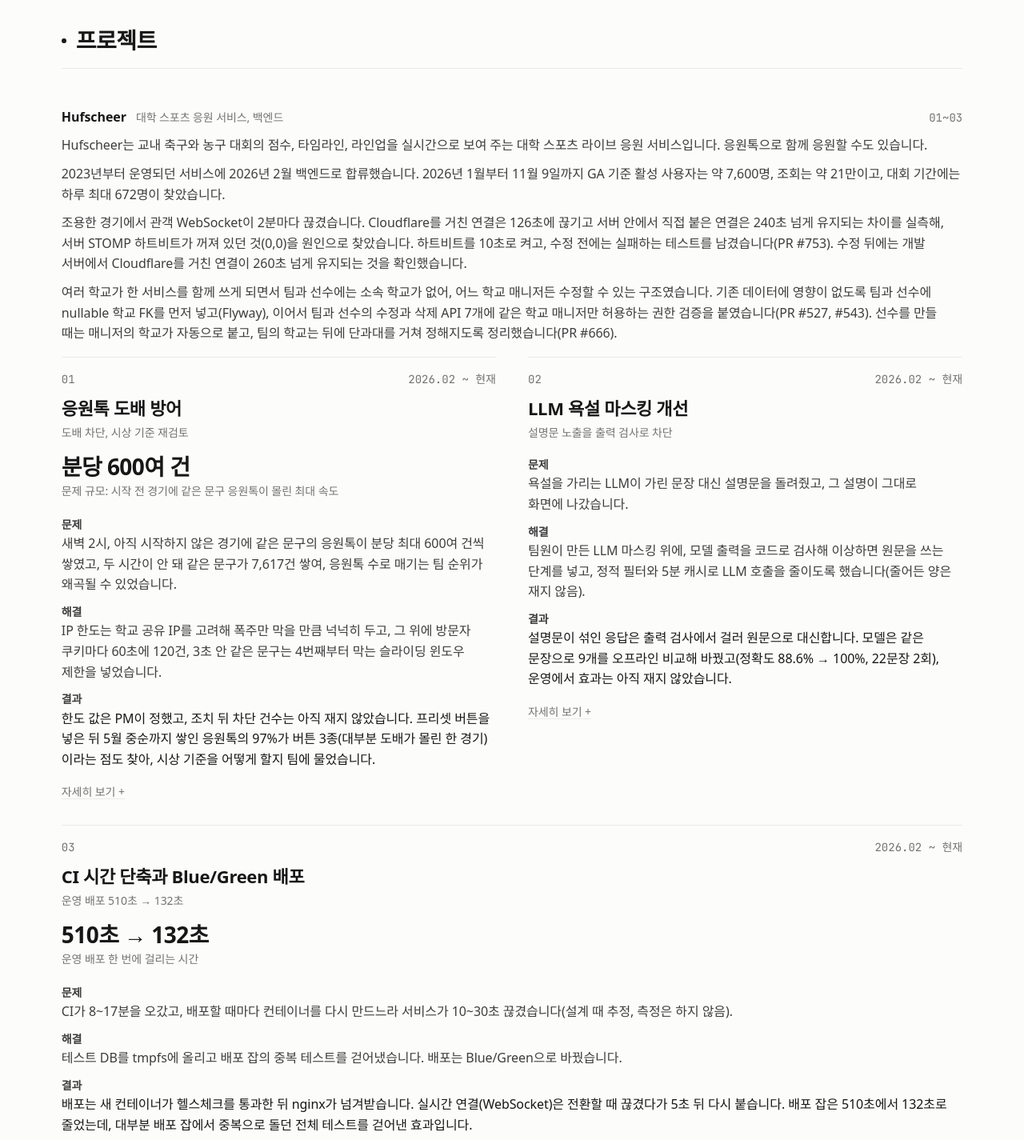
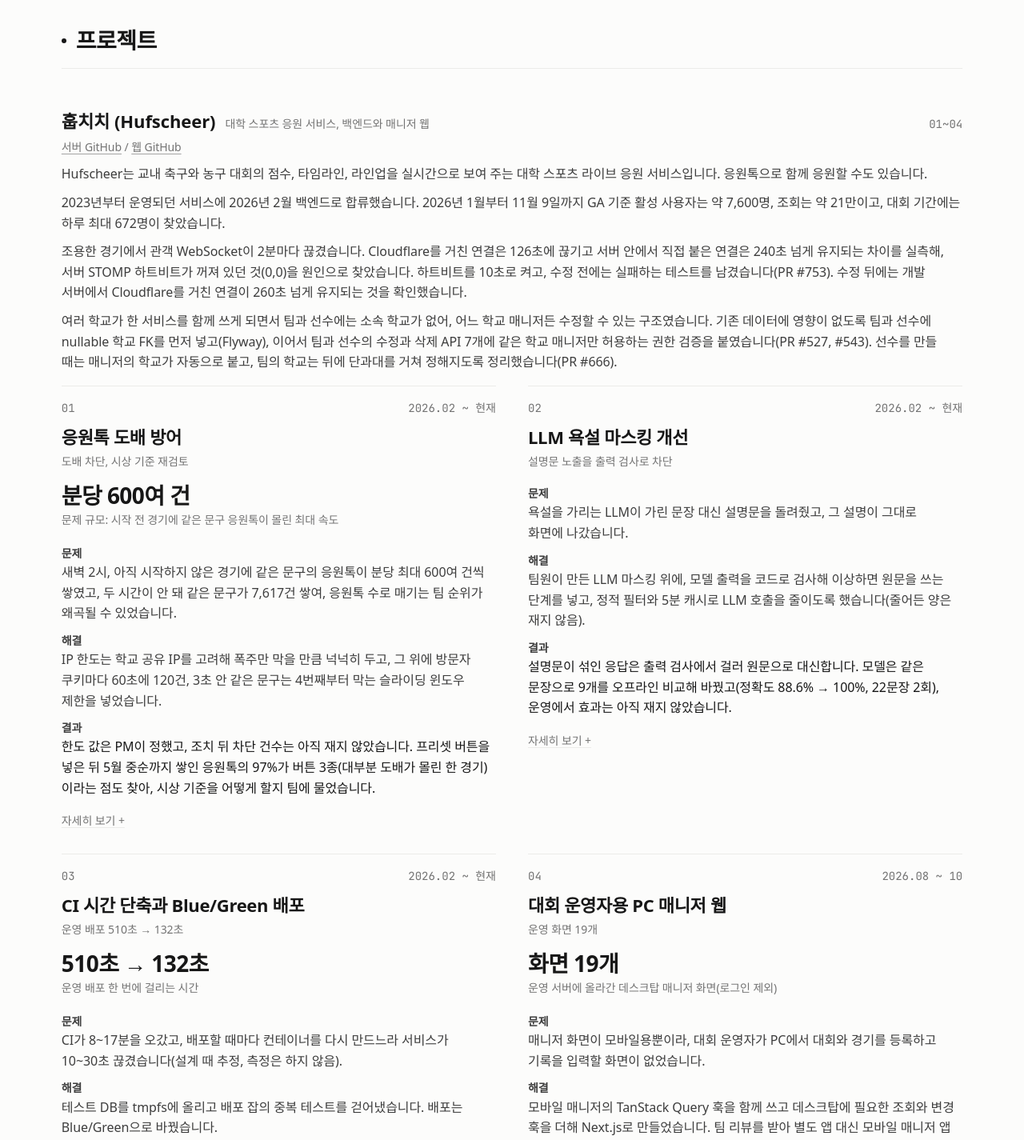
Before and after one commit to TAEW00KIM/TAEW00KIM.github.io, a React (Vite) app: page / in a window 1280 px wide. Shown: the part 1300-2725 px from the top of the page at 80% size. Built offline with nearby package versions, Linux system fonts and the light colour scheme; a web font is replaced by a local one.

Commit message:
훕치치 묶음: 이름 키우고 한글 이름과 저장소 링크, 04 PC 매니저 웹 카드 추가

```diff
--- a/src/components/Projects.tsx
+++ b/src/components/Projects.tsx
@@ -220,6 +220,16 @@ export default function Projects() {
             {g.note && <span className="gnote">{g.note}</span>}
             <span className="grange mono">{range(g.ids.filter((id) => byId.has(id)).map(numOf))}</span>
           </p>
+          {g.links && (
+            <p className="glinks">
+              {g.links.map((l, i) => (
+                <span key={l.href}>
+                  {i > 0 && " / "}
+                  <a href={l.href} target="_blank" rel="noopener noreferrer">{l.label}</a>
+                </span>
+              ))}
+            </p>
+          )}
           {g.about && (
             <div className="gabout">
               {g.about.map((t) => (
--- a/src/data.en.ts
+++ b/src/data.en.ts
@@ -117,6 +117,7 @@ export const experience: { tabs: ExpTab[] } = {
 };
 
 const hufscheerRepo = { label: "GitHub", href: "https://github.com/hufscheer/spectator-server" };
+const hufscheerWebRepo = { label: "GitHub (web)", href: "https://github.com/hufscheer/web" };
 
 const hufscheerOverview = [
   "Hufscheer is a live cheering service for university sports. It shows scores, timelines, and lineups for on-campus soccer and basketball tournaments in real time. Users can also cheer together through cheer chat messages.",
@@ -245,6 +246,41 @@ export const projects: Project[] = [
         heading: "Measurements",
         paras: [
           "Test DB time went from 101 to 632 seconds down to 54 seconds (2 runs per setup in CI).",
+        ],
+      },
+    ],
+  },
+  {
+    id: "manager-desktop",
+    title: "Desktop Manager Web for Tournament Organizers",
+    org: "Hufscheer, frontend", period: "2026.08 ~ 10",
+    summary: "The manager screens were mobile only, so tournament organizers had nothing to use on a PC. I built a desktop manager on the same server and the same TanStack Query hooks as the mobile manager and shipped 19 screens to production.",
+    stat: { value: "19 screens", label: "desktop manager screens on the production server (excluding login)" },
+    key: "19 production screens",
+    problem: "The manager screens were mobile only, so organizers had no PC screen for registering tournaments and matches or entering records.",
+    solution: "I built it with Next.js, sharing the mobile manager's TanStack Query hooks and adding the query and mutation hooks the desktop needed. After team review, I merged it into the mobile manager app as a separate route instead of a separate app.",
+    result: "I built 19 screens now on the production server, including tournament creation, brackets, match record entry, and player and team management, and confirmed after the merge that 26 mobile screens were unchanged.",
+    bullets: [
+      "Built the PC manager on the same server and TanStack Query hooks as the mobile manager",
+      "Merged a separate app and API package into one app's /desktop route after review, splitting the two layouts' CSS with route groups",
+      "Found substituted players staying on the record sheet and made the related lists refetch after writes",
+    ],
+    tags: ["Next.js", "React", "TypeScript", "TanStack Query"],
+    links: [hufscheerWebRepo],
+    sections: [
+      {
+        heading: "Decisions and reasoning",
+        paras: [
+          "The school-wide match list was cut off when fetched as one page, so it follows the cursor to the end.",
+          "At first I split the API layer into a shared package with a separate app. Review said a separate app and package hurt maintainability and cohesion, so I merged it into the /desktop route of the mobile manager app (PR #612), splitting the root layout into mobile and desktop route groups so the two screens' CSS would not mix.",
+          "After the merge I compared 26 mobile screens at 375px with the previous version, down to element position, size, font, and color, and found no changes.",
+          "Substitutions, record deletions, and position changes did not refetch the playing lineup, so a substituted player stayed on the record sheet. I made writes invalidate the list keys they change. While applying PM feedback I also fixed 5 bugs, such as a date input that did not change the start time.",
+        ],
+      },
+      {
+        heading: "Limits",
+        paras: [
+          "I confirmed it is deployed to the production server; I have not measured how much organizers actually use it. A teammate opened the first PR that brought it into the production branch.",
         ],
       },
     ],
@@ -536,7 +572,7 @@ export const highlights: Highlight[] = [
 ];
 
 export const projectGroups: ProjectGroup[] = [
-  { id: "hufscheer", name: "Hufscheer", note: "live cheering service for university sports, backend", about: hufscheerOverview, ids: ["cheer-spam", "llm-masking", "ci-deploy"] },
+  { id: "hufscheer", name: "Hufscheer", note: "live cheering service for university sports, backend and manager web", about: hufscheerOverview, links: [{ label: "Server on GitHub", href: "https://github.com/hufscheer/spectator-server" }, { label: "Web on GitHub", href: "https://github.com/hufscheer/web" }], ids: ["cheer-spam", "llm-masking", "ci-deploy", "manager-desktop"] },
   { name: "Vling", note: "Buzz & Beyond internship, frontend", ids: ["vling-search", "vling-perf"] },
   { name: "AI Work Environment", note: "personal", ids: ["history-mcp", "agent-env"] },
   { name: "Side Projects", ids: ["loci", "pinta"], showOrg: true },
--- a/src/data.ts
+++ b/src/data.ts
@@ -155,6 +155,7 @@ export type Project = {
 };
 
 const hufscheerRepo = { label: "GitHub", href: "https://github.com/hufscheer/spectator-server" };
+const hufscheerWebRepo = { label: "GitHub (웹)", href: "https://github.com/hufscheer/web" };
 
 const hufscheerOverview = [
   "Hufscheer는 교내 축구와 농구 대회의 점수, 타임라인, 라인업을 실시간으로 보여 주는 대학 스포츠 라이브 응원 서비스입니다. 응원톡으로 함께 응원할 수도 있습니다.",
@@ -283,6 +284,41 @@ export const projects: Project[] = [
         heading: "측정",
         paras: [
           "테스트 DB 시간은 101~632초에서 54초로 줄었습니다(CI에서 조합마다 2회 측정).",
+        ],
+      },
+    ],
+  },
+  {
+    id: "manager-desktop",
+    title: "대회 운영자용 PC 매니저 웹",
+    org: "Hufscheer, 프론트엔드", period: "2026.08 ~ 10",
+    summary: "매니저 화면이 모바일용뿐이라 대회 운영자가 PC에서 쓸 화면이 없었습니다. 모바일 매니저와 같은 서버, 같은 TanStack Query 훅으로 데스크탑 매니저를 만들어 화면 19개를 운영 서버에 올렸습니다.",
+    stat: { value: "화면 19개", label: "운영 서버에 올라간 데스크탑 매니저 화면(로그인 제외)" },
+    key: "운영 화면 19개",
+    problem: "매니저 화면이 모바일용뿐이라, 대회 운영자가 PC에서 대회와 경기를 등록하고 기록을 입력할 화면이 없었습니다.",
+    solution: "모바일 매니저의 TanStack Query 훅을 함께 쓰고 데스크탑에 필요한 조회와 변경 훅을 더해 Next.js로 만들었습니다. 팀 리뷰를 받아 별도 앱 대신 모바일 매니저 앱 하나에 경로를 나눠 합쳤습니다.",
+    result: "대회 생성, 대진표, 경기 기록 입력, 선수와 팀 관리 등 운영 서버에 올라간 화면 19개를 만들었고, 합친 뒤 모바일 화면 26개가 이전과 같은지 확인했습니다.",
+    bullets: [
+      "모바일 매니저와 같은 서버, 같은 TanStack Query 훅으로 PC용 매니저를 만듦",
+      "별도 앱과 API 패키지는 유지보수에 불리하다는 리뷰를 받아 한 앱의 /desktop 경로로 합치고, route group으로 두 레이아웃의 CSS를 분리",
+      "선수 교체 직후 기록 시트에 나간 선수가 남던 문제를 찾아, 함께 바뀌는 목록을 다시 불러오게 고침",
+    ],
+    tags: ["Next.js", "React", "TypeScript", "TanStack Query"],
+    links: [hufscheerWebRepo],
+    sections: [
+      {
+        heading: "결정과 근거",
+        paras: [
+          "학교 전체 경기 목록은 한 페이지로 받으면 잘려서, 커서를 끝까지 따라가 모두 받도록 했습니다.",
+          "처음에는 API 계층을 공용 패키지로 떼어 별도 앱으로 두었습니다. 별도 앱과 패키지는 유지보수와 응집성에 불리하다는 리뷰를 받고, 모바일 매니저 앱 안의 /desktop 경로로 합쳤습니다(PR #612). 두 화면의 CSS가 섞이지 않게 루트 레이아웃을 모바일과 데스크탑 두 route group으로 나눴습니다.",
+          "합친 뒤에는 모바일 화면 26개를 375px에서 이전 화면과 요소의 위치, 크기, 글꼴, 색까지 비교해 바뀐 곳이 없음을 확인했습니다.",
+          "교체, 기록 삭제, 포지션 변경 뒤에 출전 선수 목록을 다시 받지 않아, 교체 직후 기록 시트에 나간 선수가 남아 있었습니다. 쓰기 뒤에 함께 바뀌는 목록 키를 무효화하게 고쳤습니다. PM 피드백을 반영하면서 시작 시간이 바뀌지 않던 날짜 입력 등 버그 5건도 고쳤습니다.",
+        ],
+      },
+      {
+        heading: "한계",
+        paras: [
+          "운영 서버에 배포된 것까지 확인했고, 대회 운영자가 이 화면을 실제로 얼마나 쓰는지는 재지 않았습니다. 운영 브랜치에 처음 반영한 PR은 팀원이 올렸습니다.",
         ],
       },
     ],
@@ -568,7 +604,7 @@ export const resume = {
 };
 
 // about: 묶음 소개(같은 서비스의 프로젝트마다 반복하지 않고 묶음 위에 한 번만 보여 준다)
-export type ProjectGroup = { id?: string; name: string; note?: string; about?: string[]; ids: string[]; showOrg?: boolean };
+export type ProjectGroup = { id?: string; name: string; note?: string; about?: string[]; links?: { label: string; href: string }[]; ids: string[]; showOrg?: boolean };
 
 // 첫 화면 핵심 수치 3칸. href는 그 수치가 나온 프로젝트나 묶음으로 간다.
 export type Highlight = { value: string; label: string; href: string; linkText: string };
@@ -580,7 +616,7 @@ export const highlights: Highlight[] = [
 ];
 
 export const projectGroups: ProjectGroup[] = [
-  { id: "hufscheer", name: "Hufscheer", note: "대학 스포츠 응원 서비스, 백엔드", about: hufscheerOverview, ids: ["cheer-spam", "llm-masking", "ci-deploy"] },
+  { id: "hufscheer", name: "훕치치 (Hufscheer)", note: "대학 스포츠 응원 서비스, 백엔드와 매니저 웹", about: hufscheerOverview, links: [{ label: "서버 GitHub", href: "https://github.com/hufscheer/spectator-server" }, { label: "웹 GitHub", href: "https://github.com/hufscheer/web" }], ids: ["cheer-spam", "llm-masking", "ci-deploy", "manager-desktop"] },
   { name: "Vling", note: "버즈앤비 현장실습, 프론트엔드", ids: ["vling-search", "vling-perf"] },
   { name: "AI 작업 환경", note: "개인", ids: ["history-mcp", "agent-env"] },
   { name: "사이드 프로젝트", ids: ["loci", "pinta"], showOrg: true },
--- a/src/styles.css
+++ b/src/styles.css
@@ -108,7 +108,8 @@ ul, ol { list-style: none; }
 
 /* projects */
 .pgroup { margin-top: 48px; scroll-margin-top: 72px; }
-.gname { font-size: var(--fs-sm); font-weight: 600; display: flex; flex-wrap: wrap; align-items: baseline; gap: 0 12px; }
+.gname { font-size: var(--fs-lg); font-weight: 700; color: var(--ink); display: flex; flex-wrap: wrap; align-items: baseline; gap: 0 12px; }
+.glinks { margin-top: 4px; font-size: var(--fs-xs); color: var(--sub); }
 .gnote { font-size: var(--fs-xs); font-weight: 400; color: var(--sub); }
 .grange { margin-left: auto; font-size: var(--fs-xs); font-weight: 400; color: var(--sub); }
 .gabout { margin: 10px 0 0; font-size: var(--fs-sm); color: var(--body); max-width: var(--prose); }
```
Also changed, not shown: 1 other file (tests, documents, lock files or other folders).
